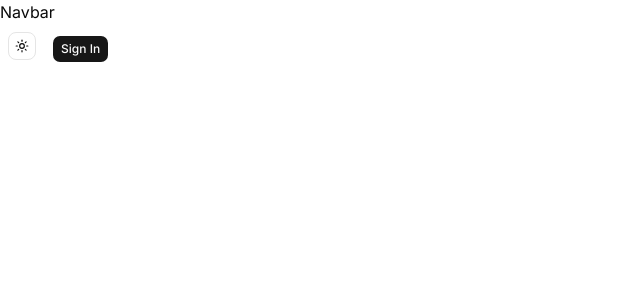
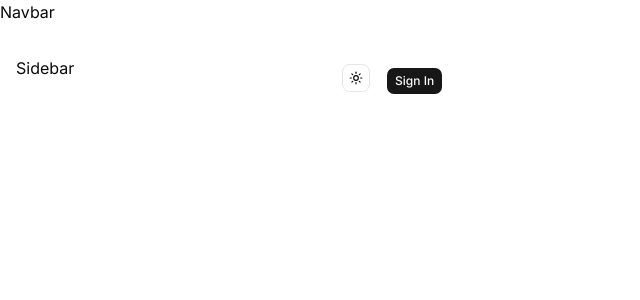
Before and after one commit to berlified/fullstack, a Next.js app: page / in a window 1280 px wide. Shown: the top 300 px of the page, without its empty margins (0-640 px from the left). Built offline with nearby package versions, Linux system fonts and the light colour scheme; no server answers.

Commit message:
tailwind grid spacing and orientation

```diff
--- a/app/layout.tsx
+++ b/app/layout.tsx
@@ -45,7 +45,16 @@ export default function RootLayout({
         >
          <div className='min-h-screen'>
               <Navbar />
-              {children}
+
+              <main className='py-8'>
+                <div className='max-w-7xl mx-auto px-4'>
+                  <div className='grid grid-cols-1 lg:grid-cols-12 gap-6'>
+                    <div className='hidden lg:block lg:col-span-3'> Sidebar </div>
+                    <div className='lg:col-span-9'>{children}</div>
+                  </div>
+                </div>
+              </main>
+
          </div>
         </ThemeProvider>
       </body>
```
Also changed, not shown: public/tailwindGrid.svg (added).
